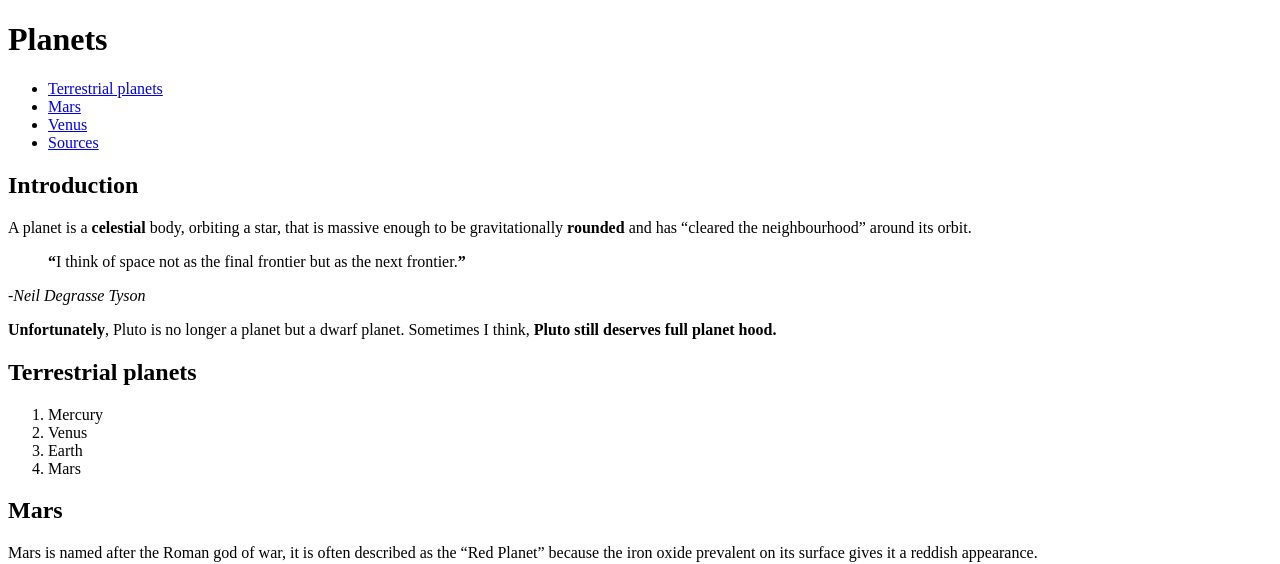
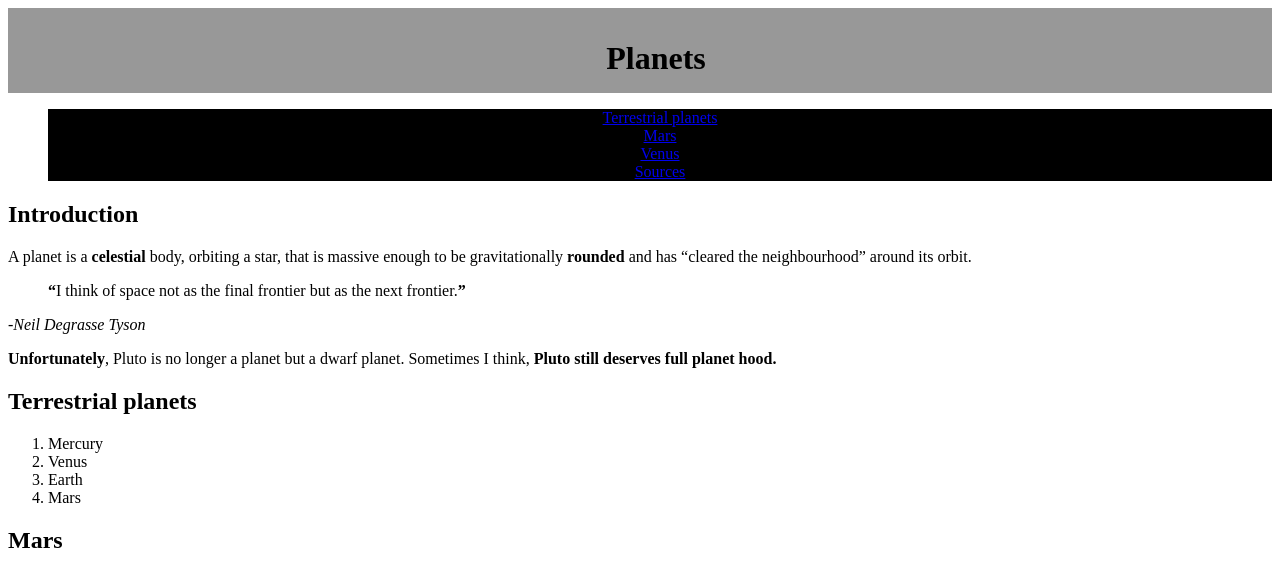
Before and after one commit to kathryngauthier/dsn1674-assignment-4, a plain HTML site: page index.html in a window 1280 px wide. Shown: the top 564 px of the page. Drawn offline with Linux system fonts and the light colour scheme.

Commit message:
Created css

```diff
--- a/css/main.css
+++ b/css/main.css
@@ -0,0 +1,21 @@
+h1{
+	background-color: #989898;
+	text-align: center;
+	margin:0;
+	padding: 1em 2em 0.5em 3em;
+}
+
+a{
+	background-color: black;
+	display: block;
+}
+
+nav{
+	text-align: center;
+	margin: 0;
+	padding: 0;
+}
+
+ul{
+	list-style-type: none;
+}
--- a/index.html
+++ b/index.html
@@ -11,12 +11,15 @@
 	<h1>Planets</h1>
 </header>
 
+
+<nav>
 	<ul>
 		<li><a href="#">Terrestrial planets</a></li>
 		<li><a href="#">Mars</a></li>
 		<li><a href="#">Venus</a></li>
 		<li><a href="#">Sources</a></li>
 	</ul>
+</nav>
 
 <h2>Introduction</h2>
 
```
Lines whose indentation alone changed are shown as unchanged.
